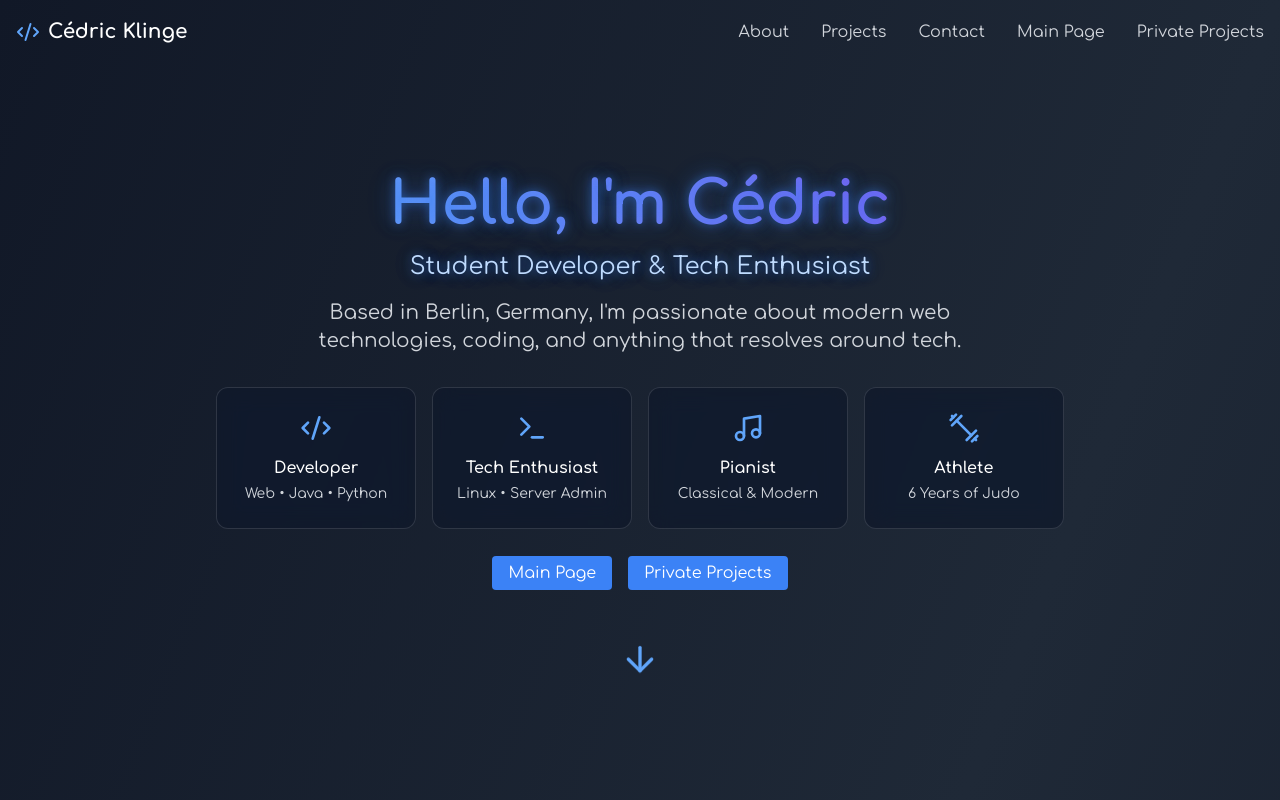
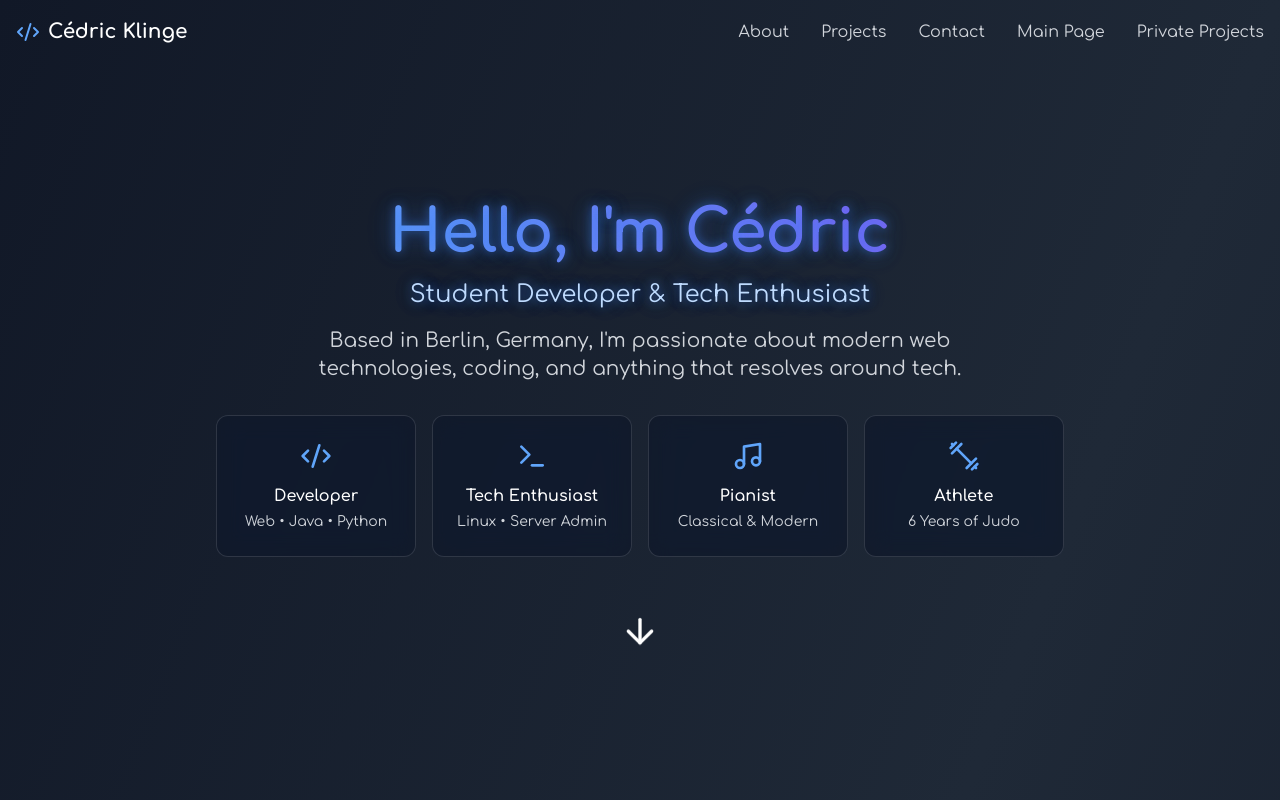
Before and after one commit to Zzackllack/Portfolio, a React (Vite) app: page / in a window 1280 px wide. Shown: the top 800 px of the page. Built offline with nearby package versions, Linux system fonts and the light colour scheme.

Commit message:
Remove navigation links from HeroSection for streamlined design

```diff
--- a/src/components/HeroSection.tsx
+++ b/src/components/HeroSection.tsx
@@ -37,30 +37,12 @@ export default function HeroSection() {
           <IconBox Icon={Music} text="Pianist" subtext="Classical & Modern" />
           <IconBox Icon={Dumbbell} text="Athlete" subtext="6 Years of Judo" />
         </div>
-        <div className="mt-8 space-x-4">
-          <a
-            href="https://zacklack.de/"
-            target="_blank"
-            rel="noopener noreferrer"
-            className="px-4 py-2 bg-blue-500 text-white rounded hover:bg-blue-600 transition-colors"
-          >
-            Main Page
-          </a>
-          <a
-            href="https://privat.zacklack.de"
-            target="_blank"
-            rel="noopener noreferrer"
-            className="px-4 py-2 bg-blue-500 text-white rounded hover:bg-blue-600 transition-colors"
-          >
-            Private Projects
-          </a>
-        </div>
       </div>
       <button
         onClick={() => scrollToSection("about")}
         className="mt-16 animate-bounce"
       >
-        <ArrowDown className="w-10 h-10 text-blue-400" />
+        <ArrowDown className="w-10 h-10 text-white" />
       </button>
     </section>
   );
```
